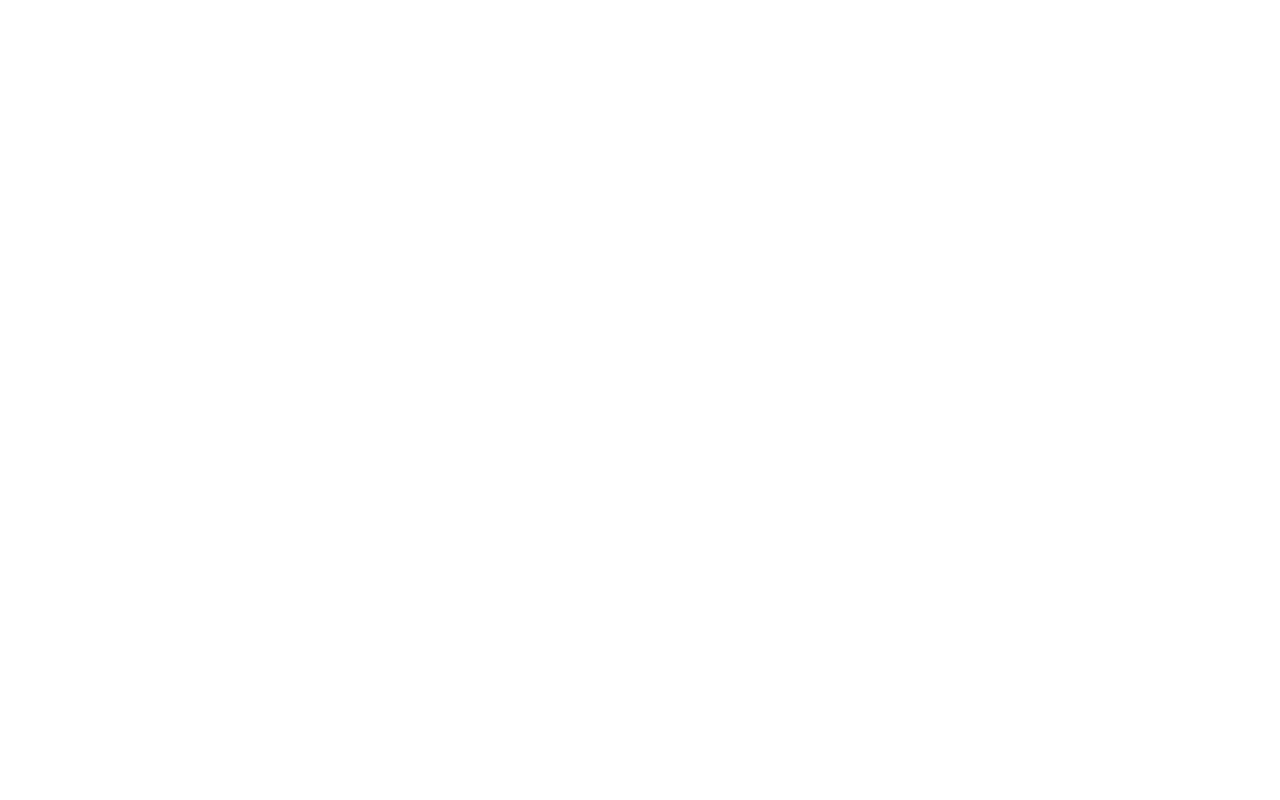
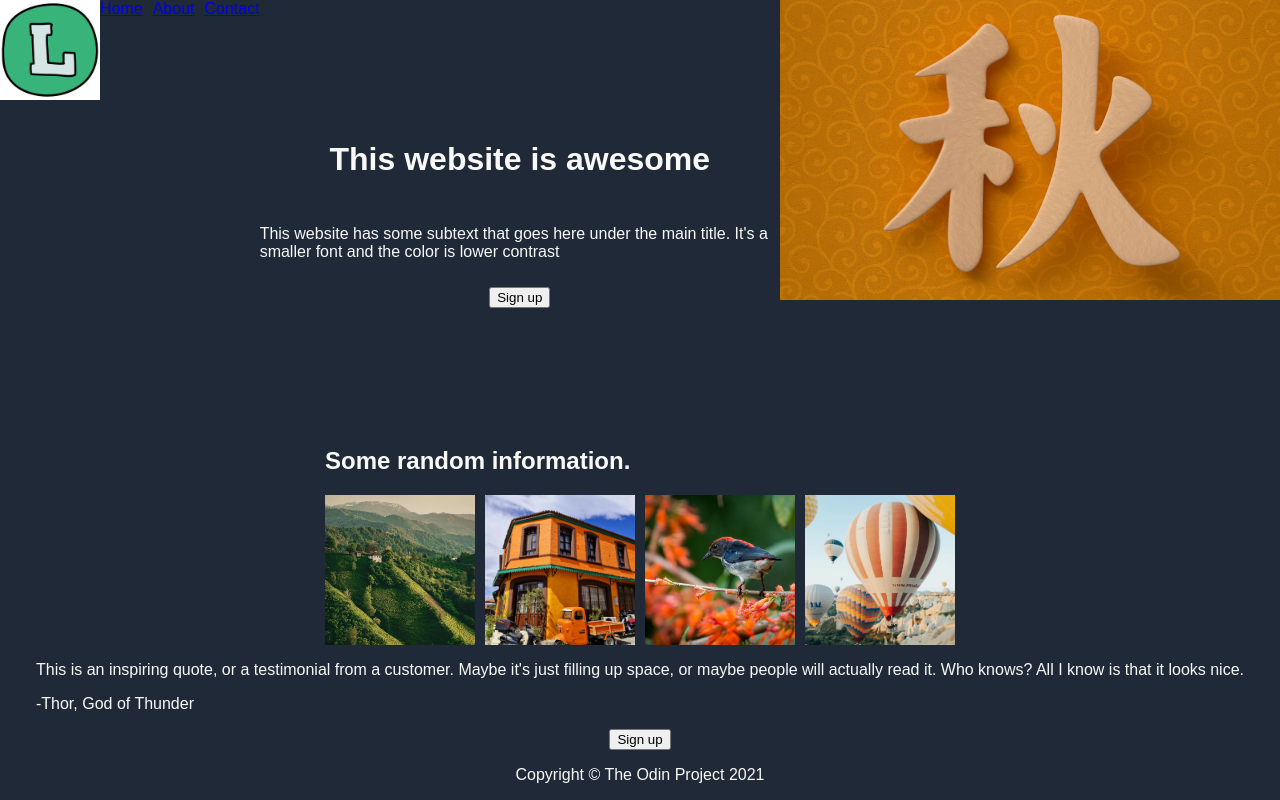
Before and after one commit to Mirny70/TOP-landing-page, a plain HTML site: page index.html in a window 1280 px wide. Drawn offline with Linux system fonts and the light colour scheme.

Commit message:
Add structured layout and styles for homepage, including header, content, quote, signup, and footer sections.

```diff
--- a/index.html
+++ b/index.html
@@ -7,6 +7,49 @@
     <link rel="stylesheet" href="style.css">
 </head>
 <body>
-
+   <div class="container">
+    <div class="header">
+        <div class="header-logo">
+           <img src="images/header-logo.jpg" alt="logo">
+        </div>
+        <div class="header-links">
+            <a href="#">Home</a>
+            <a href="#">About</a>
+            <a href="#">Contact</a>
+        </div>
+        <div class="header-description">
+            <h1>This website is awesome</h1>
+            <p>This website has some subtext that goes here under the main title. It's a smaller font and the color is lower contrast</p>
+            <button>Sign up</button>
+        </div>
+        <div class="header-image">
+            <img src="images/header-image.jpg" alt="header-image">
+        </div>
+    </div>
+    <div class="content">
+        <div class="content-title">
+            <h2>Some random information.</h2>
+        </div>
+        <div class="content-images">
+            <img src="images/content-image-1.jpg" alt="content-image-1">
+            <img src="images/content-image-2.jpg" alt="content-image-2">
+            <img src="images/content-image-3.jpg" alt="content-image-3">
+            <img src="images/content-image-4.jpg" alt="content-image-4">
+        </div>
+    </div>
+    <div class="quote">
+        <p>This is an inspiring quote, or a testimonial from a customer. Maybe it's just filling up space, or maybe people will actually read it. Who knows? All I know is that it looks nice.</p>
+        <p>-Thor, God of Thunder</p>
+    </div>
+    <div class="signup">
+        <div class="signup-text"></div>
+        <div class="signup-button">
+            <button>Sign up</button>
+        </div>
+    </div>
+    <div class="footer">
+        <p>Copyright © The Odin Project 2021</p>
+    </div>
+   </div>
 </body>
 </html>
--- a/style.css
+++ b/style.css
@@ -0,0 +1,84 @@
+body {
+    margin: 0;
+    padding: 0;
+    font-family: Arial, sans-serif;
+}
+
+.container {
+    width: 100vw;
+    height: 100vh;
+    margin: 0 auto;
+    background-color: #1f2937;
+    display: flex;
+    flex-direction: column;
+    align-items: center;
+    justify-content: center;
+}
+
+.header {
+    background-color: #1f2937;
+    color: #f9faf8;
+    display: flex;
+    flex: 1;
+}
+
+.content {
+    background-color: #1f2937;
+    color: #f9faf8;
+}
+
+.quote {
+    background-color: #1f2937;
+    color: #f9faf8;
+}
+
+.signup {
+    background-color: #1f2937;
+    color: #f9faf8;
+}
+
+.footer {
+    background-color: #1f2937;
+    color: #f9faf8;
+}
+
+.header-logo {
+    width: 100px;
+    height: 100px;
+}
+
+.header-logo img {
+    width: 100px;
+    height: 100px;
+    object-fit: cover;
+}
+
+.header-description {
+    display: flex;
+    flex-direction: column;
+    align-items: center;
+    justify-content: center;
+    gap: 10px;
+}
+
+.header-image img {
+    width: 500px;
+    height: 300px;
+    object-fit: cover;
+}
+
+.header-links {
+    display: flex;
+    gap: 10px;
+}
+
+.content-images {
+    display: flex;
+    gap: 10px;
+}
+
+.content-images img {
+    width: 150px;
+    height: 150px;
+    object-fit: cover;
+}
```
Also changed, not shown: images/content-image-1.jpg (added), images/content-image-2.jpg (added), images/content-image-3.jpg (added), images/content-image-4.jpg (added), images/header-image.jpg (added), images/header-logo.jpg (added).
